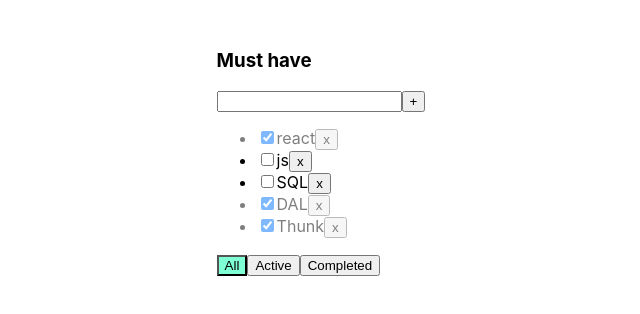
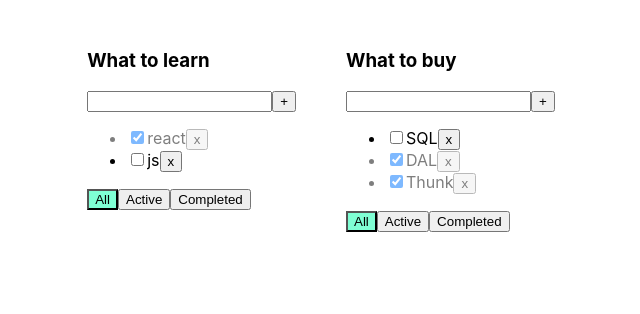
Before and after one commit to VadzimKrasouski/todolist-ts, a React (Create React App) app: page / in a window 1280 px wide. Shown: the top 314 px of the page, without its empty margins (294-934 px from the left). Built offline with nearby package versions, Linux system fonts and the light colour scheme.

Commit message:
-added todolists

```diff
--- a/src/App.tsx
+++ b/src/App.tsx
@@ -1,62 +1,99 @@
 import React, {useState} from 'react';
 import './App.css';
-import {TaskType, Todolist} from './Todolist';
+import {Todolist} from './Todolist';
 import {v1} from 'uuid';
 
-export type FilterValuesType = 'all' | 'active' | 'completed';
+export type FilterValuesType = 'all' | 'active' | 'completed'
+type TodolistType = {
+    id: string
+    title: string
+    filter: FilterValuesType
+
+}
 
 function App() {
-    let [tasks, setTasks] = useState<Array<TaskType>>([
+    let todolistId1 = v1();
+    let todolistId2 = v1();
+
+    let [todolists, setTodolists] = useState<Array<TodolistType>>([
+        {id: todolistId1, title: 'What to learn', filter: 'all'},
+        {id: todolistId2, title: 'What to buy', filter: 'all'},
+    ]);
+
+    let [tasks, setTasks] = useState({
+        [todolistId1]: [
             {id: v1(), title: 'react', isDone: true},
             {id: v1(), title: 'js', isDone: false},
+        ],
+        [todolistId2]: [
             {id: v1(), title: 'SQL', isDone: false},
             {id: v1(), title: 'DAL', isDone: true},
             {id: v1(), title: 'Thunk', isDone: true},
-    ]);
-    let [filter, setFilter] = useState<FilterValuesType>('all')
+        ]
+    });
 
-    function addTask(title: string) {
+    function addTask(title: string, todolistId: string) {
         let task = {id: v1(), title: title, isDone: false};
-        let newTasks = [task, ...tasks];
-        setTasks(newTasks);
+        let todolistTasks = tasks[todolistId];
+        tasks[todolistId] = [task, ...todolistTasks]
+        setTasks({...tasks});
     }
 
-    function changeStatus(taskId: string, isDone: boolean) {
-        let task = tasks.find(t => t.id === taskId);
+    function changeStatus(taskId: string, isDone: boolean, todolistId: string) {
+        let todolistTasks = tasks[todolistId];
+        let task = todolistTasks.find(t => t.id === taskId);
         if (task) {
             task.isDone = isDone;
         }
-        setTasks([...tasks]);
+        setTasks({...tasks});
+    }
+
+    function removeTask(id: string, todolistId: string) {
+        let todolistTasks = tasks[todolistId];
+        tasks[todolistId] = todolistTasks.filter(t => t.id != id)
+        setTasks({...tasks});
+    }
+
+    /*function changeFilter(value: FilterValuesType) {
+        setFilter(value);
+    }*/
+
+    function changeFilter(value: FilterValuesType, todolistId: string) {
+        let todolist = todolists.find(tl => tl.id === todolistId);
+        if (todolist) {
+            todolist.filter = value;
+            setTodolists([...todolists]);
+        }
     }
 
 
-
-    let tasksForTodolist = tasks;
-    if (filter === 'active') {
-        tasksForTodolist = tasks.filter(t => !t.isDone);
-    }
-    if (filter === 'completed') {
-        tasksForTodolist = tasks.filter(t => t.isDone)
-    }
-
-    function removeTask(id: string) {
-        let filteredTask = tasks.filter(t => t.id !== id);
-        setTasks(filteredTask)
-    }
-
-    function changeFilter(value: FilterValuesType) {
-        setFilter(value);
-    }
-
     return (
         <div className="App">
-            <Todolist title={'Must have'}
+            {
+                todolists.map(tl => {
+                    let allTodolistTasks = tasks[tl.id];
+                    let tasksForTodolist = allTodolistTasks;
+
+                    if (tl.filter === 'active') {
+                        tasksForTodolist = allTodolistTasks.filter(t => !t.isDone)
+                    }
+                    if (tl.filter === 'completed') {
+                        tasksForTodolist = allTodolistTasks.filter(t => t.isDone)
+                    }
+                    return <Todolist
+                        key={tl.id}
+                        id={tl.id}
+                        title={tl.title}
                         tasks={tasksForTodolist}
+                        filter={tl.filter}
+                        changeFilter={changeFilter}
+
                         addTask={addTask}
                         removeTask={removeTask}
-                      changeFilter={changeFilter}
                         changeStatus={changeStatus}
-                      filter={filter}/>
+                    />
+                })
+            }
         </div>
     );
 }
--- a/src/Todolist.tsx
+++ b/src/Todolist.tsx
@@ -7,13 +7,14 @@
     isDone: boolean
 }
 type PropsType = {
+    id: string
     title: string
     tasks: Array<TaskType>
     filter: FilterValuesType
-    addTask: (title: string) => void
-    removeTask: (taskId: string) => void
-    changeFilter: (value: FilterValuesType) => void
-    changeStatus: (taskId: string, isDone: boolean) => void
+    addTask: (title: string, todolistId: string) => void
+    removeTask: (taskId: string, todolistId: string) => void
+    changeFilter: (value: FilterValuesType, todolistId: string) => void
+    changeStatus: (taskId: string, isDone: boolean, todolistId: string) => void
 }
 
 
@@ -24,7 +25,7 @@
 
     const addTask = () => {
         if (newTaskTitle.trim() !== '') {
-            props.addTask(newTaskTitle.trim());
+            props.addTask(newTaskTitle.trim(), props.id);
             setNewTaskTitle('');
         } else {
             setError('Title is required');
@@ -44,9 +45,9 @@
         }
     }
 
-    const onAllClickHandler = () => props.changeFilter('all');
-    const onActiveClickHandler = () => props.changeFilter('active');
-    const onCompletedClickHandler = () => props.changeFilter('completed');
+    const onAllClickHandler = () => props.changeFilter('all', props.id);
+    const onActiveClickHandler = () => props.changeFilter('active', props.id);
+    const onCompletedClickHandler = () => props.changeFilter('completed', props.id);
 
     return (
         <div>
@@ -61,14 +62,14 @@
             </div>
             <ul>
                 {props.tasks.map(t => {
-                    const onRemoveHandler = () => props.removeTask(t.id);
+                    const onRemoveHandler = () => props.removeTask(t.id, props.id);
                     const onChangeHandler = (e: ChangeEvent<HTMLInputElement>) => {
-                        props.changeStatus(t.id, e.currentTarget.checked)
+                        props.changeStatus(t.id, e.currentTarget.checked, props.id)
                     };
                     return <li key={t.id} className={t.isDone ? 'is-done' : ''}>
                         <input type='checkbox' checked={t.isDone} onChange={onChangeHandler}/>
-                        <span>{t.title}
-                            <button onClick={onRemoveHandler}>x</button></span>
+                        <span>{t.title}</span>
+                        <button onClick={onRemoveHandler}>x</button>
                     </li>
                 })
                 }
```
Lines whose indentation alone changed are shown as unchanged.
